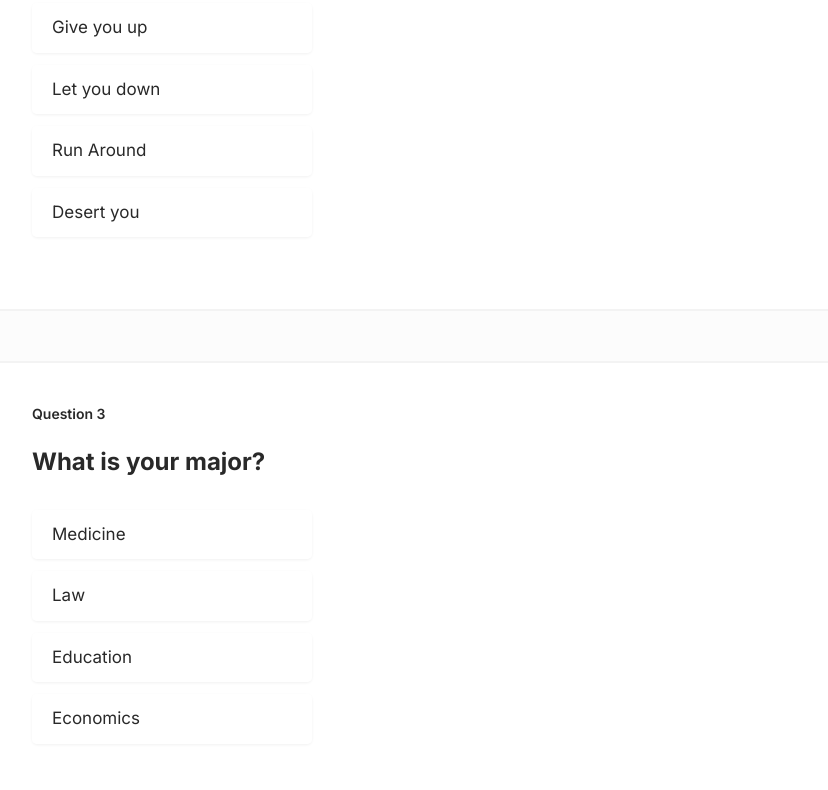
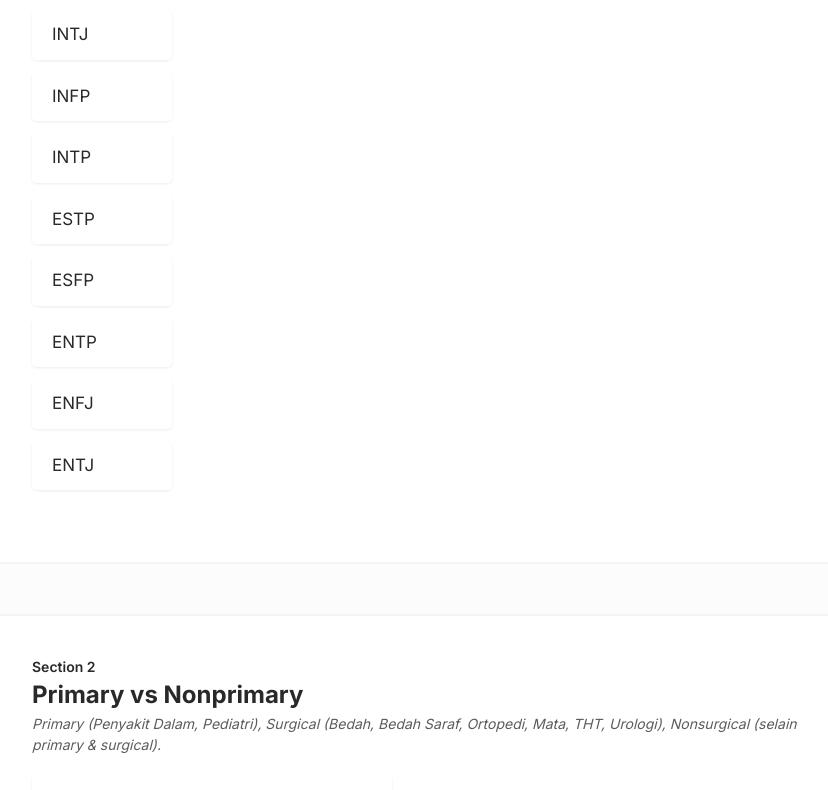
Before and after one commit to febriliankr/karirdokter.com, a React (Create React App) app: page /quiz in a window 1280 px wide. Shown: the part 720-1510 px from the top of the page, without its empty margins (208-1036 px from the left). Built offline with nearby package versions, Linux system fonts and the light colour scheme.

Commit message:
adding data questions

```diff
--- a/public/index.html
+++ b/public/index.html
@@ -2,12 +2,12 @@
 <html lang="en">
   <head>
     <meta charset="utf-8" />
-    <link rel="icon" href="%PUBLIC_URL%/favicon.ico" />
+    <link rel="icon" href="%PUBLIC_URL%/logo192.png" />
     <meta name="viewport" content="width=device-width, initial-scale=1" />
     <meta name="theme-color" content="#000000" />
     <meta
       name="description"
-      content="Informasi mengenai karir dokter"
+      content="Membantu menentukan karir dokter anda"
     />
     <link rel="apple-touch-icon" href="%PUBLIC_URL%/logo192.png" />
     <!--
--- /dev/null
+++ b/src/assets/scss/__home.scss
@@ -0,0 +1,30 @@
+.home__container {
+  width: 100%;
+  padding-top: 4rem;
+  min-height: 60vh;
+
+  section {
+    display: flex;
+    flex-direction: column;
+    justify-content: center;
+    align-items: center;
+    text-align: center;
+    padding: 14px;
+    color: $text-color;
+    line-height: 1.5;
+
+    .links {
+      display: flex;
+      a {
+        color: $text-link;
+        text-decoration: none;
+        font-size: 19px;
+        padding: 0px 20px;
+
+        &:hover {
+          text-decoration: underline;
+        }
+      }
+    }
+  }
+}
--- a/src/assets/scss/__page-container.scss
+++ b/src/assets/scss/__question.scss
@@ -1,34 +1,3 @@
-.home__container {
-  width: 100%;
-  padding-top: 4rem;
-  min-height: 60vh;
-
-  section {
-    display: flex;
-    flex-direction: column;
-    justify-content: center;
-    align-items: center;
-    text-align: center;
-    padding: 14px;
-    color: $text-color;
-    line-height: 1.5;
-
-    .links {
-      display: flex;
-      a {
-        color: $text-link;
-        text-decoration: none;
-        font-size: 19px;
-        padding: 0px 20px;
-
-        &:hover {
-          text-decoration: underline;
-        }
-      }
-    }
-  }
-}
-
 .question__container {
   color: $text-color;
   border-radius: 5px;
@@ -38,6 +7,17 @@
   width: 800px;
   margin: 0 auto 50px;
   padding: 40px 40px 10px;
+
+  .question__title{
+        margin: 0 0 0;
+  }
+
+  .question__description {
+    font-size: 14px;
+    font-style: italic;
+    color: $text-muted;
+    margin-bottom: 10px;
+  }
 
   .answered {
     color: $text-link;
@@ -59,10 +39,10 @@
       font-size: 17px;
       margin-bottom: 12px;
       cursor: pointer;
-      box-shadow: 0 1px 3px rgba(0, 0, 0, 0.06);
-      max-width: 30%;
+      box-shadow: 0 1px 3px rgba(0, 0, 0, 0.08);
       padding: 10px 18px 10px;
       border-radius: 5px;
+
       border: 2px solid white;
 
       &:hover {
@@ -71,7 +51,15 @@
     }
 
     .option-active {
-      border: 2px solid $text-link;
+        border: 2px solid $text-link;
+      }
+
+    .wideasf {
+      max-width: 40%;
+    }
+
+    .smallasf {
+      max-width: 100px;
     }
   }
 }
--- a/src/assets/scss/base.scss
+++ b/src/assets/scss/base.scss
@@ -1,12 +1,13 @@
-@import './_variables';
+@import "./__variables";
 
-@import './_navigation';
-@import './_button';
-@import './_page-container';
+@import "./__navigation";
+@import "./__button";
+@import "./__home";
+@import "./__question";
 
 body {
-    font-family: 'Inter', sans-serif;
-    font-weight: 400;
-    margin: 0;
-    background-color: #fcfcfc;
+  font-family: "Inter", sans-serif;
+  font-weight: 400;
+  margin: 0;
+  background-color: #fcfcfc;
 }
--- a/src/components/Question.js
+++ b/src/components/Question.js
@@ -1,40 +1,55 @@
 import React, { useState } from "react";
 import { AiFillCheckCircle } from "react-icons/ai";
 
-function Question({ number, question, options, setAnswers, answers }) {
-
+function Question({
+  number,
+  question,
+  options,
+  setAnswers,
+  answers,
+  section,
+  description,
+}) {
   const [selected, setSelected] = useState(false);
 
-  function handleClick (number, option) {
+  function handleClick(number, option) {
     console.log("answer", number, ": ", option);
     setAnswers({
       ...answers,
       [number]: option,
     });
     setSelected(true);
-    console.log('answers', answers)
-  };
+    console.log("answers", answers);
+  }
 
-  const currentNumber = parseInt(number, 10)+1;
+  const currentNumber = parseInt(number, 10) + 1;
 
   return (
     <div className="question__container">
-      <div
-      className={`question__number ${selected ? `` : null}`}
-      >Question {currentNumber} {
-        selected ? <span className="answered"><AiFillCheckCircle/></span> : null
-      }</div>
+      <div className={`question__number ${selected ? `` : null}`}>
+        {section}{" "}
+        {selected ? (
+          <span className="answered">
+            <AiFillCheckCircle />
+          </span>
+        ) : (
+          ""
+        )}
+      </div>
       <h2 className="question__title">{question}</h2>
+      {description ? <div className="question__description">{description}</div> : null}
+
       <div className="options-container">
         {Object.keys(options).map((index, value) => {
-
-          console.log('answer:', answers[currentNumber]);
-
           return (
             <div
-            key={index}
-            onClick={() => handleClick(currentNumber, options[value])}
-            className={`option ${answers[currentNumber] === options[value] ? 'option-active' : null}`}>
+              key={index}
+              onClick={() => handleClick(currentNumber, options[value])}
+              className={`option ${
+                answers[currentNumber] === options[value] ? "option-active" : ""
+              }
+            ${section === "Section 1" ? "smallasf" : "wideasf"}`}
+            >
               {options[value]}
             </div>
           );
--- a/src/pages/Quiz.js
+++ b/src/pages/Quiz.js
@@ -1,27 +1,29 @@
 import React, { useState } from "react";
 import Question from "../components/Question";
-import questions from "./data/quizData";
+import questionsBank from "./data/quizData";
 
 function Quiz() {
   const [answers, setAnswers] = useState({
     1: "",
   });
 
-  //console.log("questions", questions);
+  //console.log("questionsBank", questionsBank);
 
   return (
     <div className="home__container">
       <section>
-        {Object.keys(questions).map((index, question) => {
-          //console.log("question", questions[index].options);
-          const specificOptions = questions[index].options;
+        {Object.keys(questionsBank).map((index, question) => {
+          //console.log("question", questionsBank[index].options);
+          const specificOptions = questionsBank[index].options;
           return (
             <>
               <Question
                 answers={answers}
                 setAnswers={setAnswers}
+                section={questionsBank[index].section}
+                description={questionsBank[index].description}
                 number={index}
-                question={questions[index].question}
+                question={questionsBank[index].question}
                 options={specificOptions}
               />
             </>
--- a/src/pages/data/quizData.js
+++ b/src/pages/data/quizData.js
@@ -1,16 +1,129 @@
 const questions = [
   {
-    question: "What is love?",
-    options: ["Baby don't hurt me", "Don't hurt me", "No More"],
+    section: "Section 1",
+    question: "MBTI Choice",
+    options: [
+      "ISTJ",
+      "ISFJ",
+      "ISTP",
+      "ISFP",
+      "INFJ",
+      "ESTJ",
+      "ESFJ",
+      "ENFP",
+      "INTJ",
+      "INFP",
+      "INTP",
+      "ESTP",
+      "ESFP",
+      "ENTP",
+      "ENFJ",
+      "ENTJ",
+    ],
   },
   {
-    question: "What's the thing that I'm never gonna do?",
-    options: ["Give you up", "Let you down", "Run Around", "Desert you"],
+    section: "Section 2",
+    question: "Primary vs Nonprimary",
+    options: ["Primary", "Surgical", "Nonsurgical"],
+    description: `
+    Primary (Penyakit Dalam, Pediatri), Surgical (Bedah, Bedah Saraf, Ortopedi, Mata, THT, Urologi), Nonsurgical (selain primary & surgical).
+    `,
   },
   {
-    question: "What is your major?",
-    options: ["Medicine", "Law", "Education", "Economics"],
+    section: "Section 3A",
+    question: "Kamu adalah orang yang cenderung ...",
+    options: ["Egois dan dingin", "Suportif dan sering menghibur"],
   },
+  {
+    section: "Section 3A",
+    question: "Kamu adalah orang yang cenderung ...",
+    options: ["Menyesuaikan diri dan suka terhadap aturan", "Memberontak dan tidak suka diatur"],
+  },
+  {
+    section: "Section 3A",
+    question: "Kamu adalah orang yang cenderung ...",
+    options: ["Percaya diri", "Tidak percaya diri dan takut"],
+  },
+  {
+    section: "Section 3A",
+    question: "Kamu adalah orang yang cenderung ...",
+    options: ["Dominan (suka mengontrol)", "Tidak dominan (sederhana)"],
+  },
+  {
+    section: "Section 3A",
+    question: "Kamu adalah orang yang cenderung ...",
+    options: ["Waspada dan curiga", "Percaya pada orang"],
+  },
+  {
+    section: "Section 3A",
+    question: "Kamu adalah orang yang cenderung ...",
+    options: ["Mudah stress dan tidak puas", "Santai dan tenang"],
+  },
+  {
+    section: "Section 3B",
+    question: "Apakah kamu merasa suka untuk menyenangkan orang lain?",
+    options: ["Ya", "Tidak"],
+    description: "(misal : membantu teman, mudah memaafkan atau peduli pada sesama)",
+  },
+  {
+    section: "Section 3B",
+    question: "Apakah kamu merasa suka bergaul dengan lawan jenis?",
+    options: ["Ya", "Tidak"],
+  },
+  {
+    section: "Section 3B",
+    question: "Apakah kamu merasa suka untuk bersifat mandiri ",
+    options: ["Ya", "Tidak"],
+    description: "(misal : ingin kebebasan, suka mengerjakan apa yang diinginkan, dsb)",
+  },
+  {
+    section: "Section 3B",
+    question: "Apakah kamu merasa berguna, percaya dan empati pada orang lain",
+    options: ["Ya", "Tidak"],
+  },
+  {
+    section: "Section 3B",
+    question: "Apakah kamu merasa suka mengalah?",
+    options: ["Ya", "Tidak"],
+  },
+  {
+    section: "Section 3B",
+    question: "Apakah kamu merasa suka mudah terharu?",
+    options: ["Ya", "Tidak"],
+  },
+  {
+    section: "Section 3B",
+    question: "Apakah kamu merasa suka untuk menguasai orang lain?",
+    options: ["Ya", "Tidak"],
+  },
+  {
+    section: "Section 3B",
+    question: "Apakah kamu merasa suka bekerja secara teratur?",
+    options: ["Ya", "Tidak"],
+  },
+  {
+    section: "Section 3B",
+    question: "Apakah kamu merasa suka menonjolkan diri?",
+    options: ["Ya", "Tidak"],
+  },
+  {
+    section: "Section 3B",
+    question: "Apakah kamu merasa suka mendapatkan pengakuan secara sosial?",
+    options: ["Ya", "Tidak"],
+  },
+  {
+    section: "Section 3B",
+    question: "Apakah kamu merasa suka menyerang/mengkritik orang lain?",
+    options: ["Ya", "Tidak"],
+  },
+  {
+    section: "Section 3B",
+    question: "Apakah kamu merasa suka membela diri?",
+    options: ["Ya", "Tidak"],
+  },
+
+
+
 ];
 
 export default questions;
```
Also changed, not shown: public/logo192.png, public/logo512.png.
